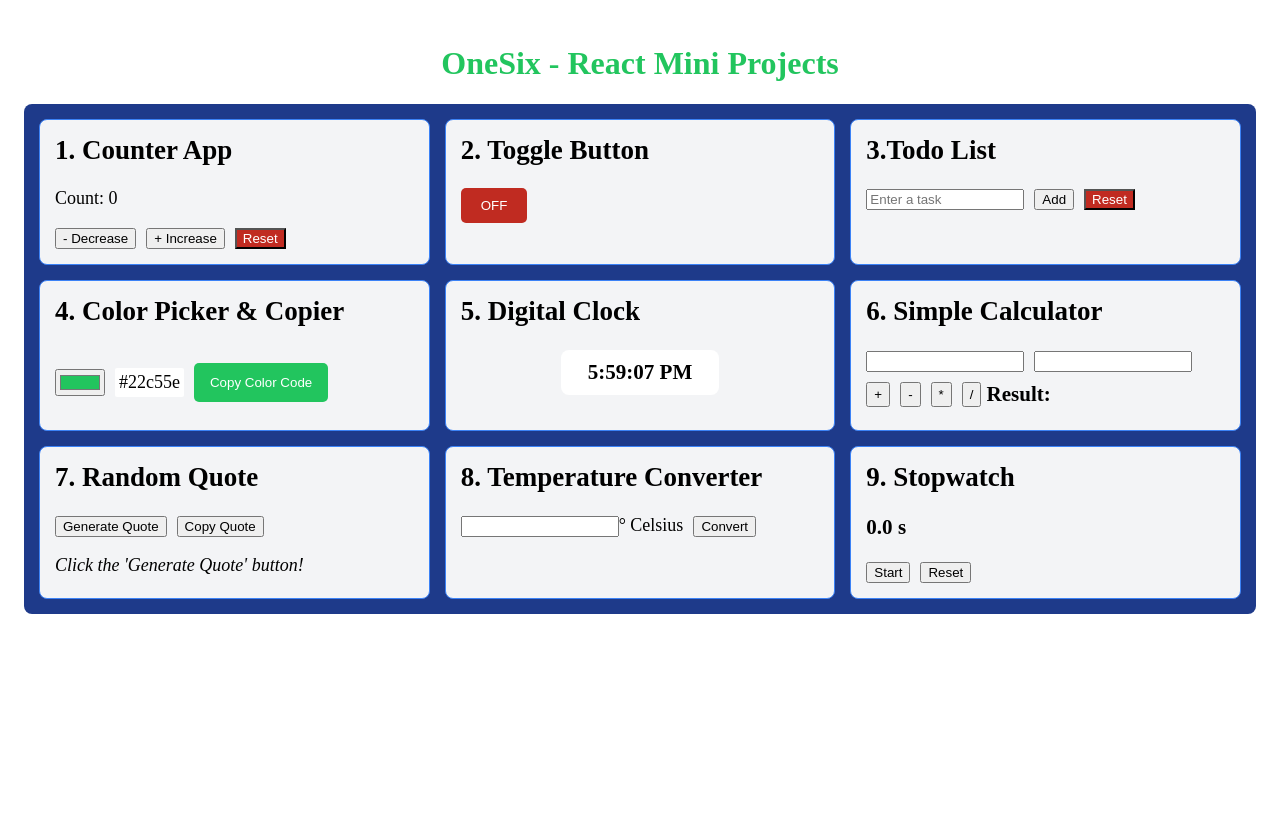
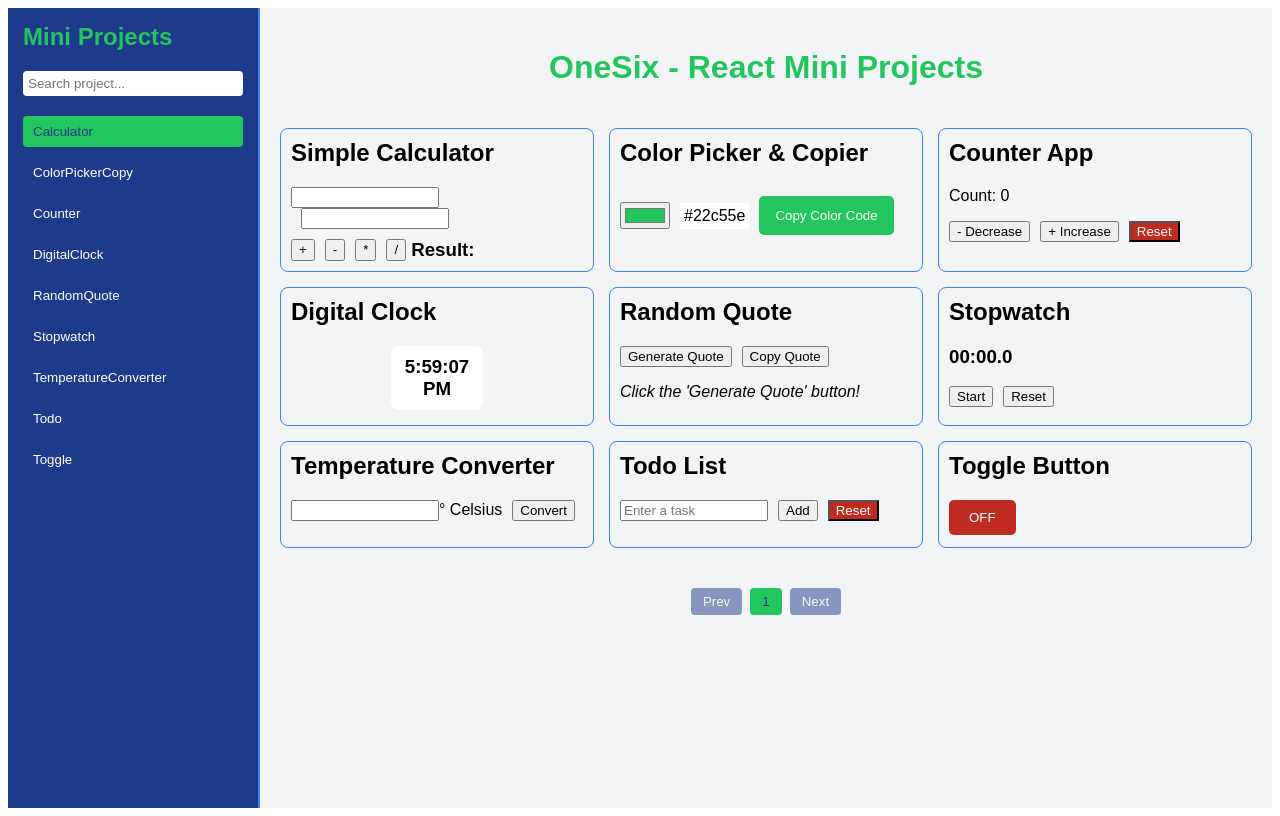
Before and after one commit to mmahmudul7/react-mini-projects, a React (Vite) app: page / in a window 1280 px wide. Built offline with nearby package versions, Linux system fonts and the light colour scheme.

Commit message:
UI update

```diff
--- a/src/App.css
+++ b/src/App.css
@@ -1,44 +1,139 @@
-#root {
-  max-width: 1280px;
-  padding: 1rem;
-  margin: auto;
+/* Layout */
+.app-container {
+  display: flex;
+  height: 100vh;
+  font-family: sans-serif;
 }
 
-.container {
-  display: grid;
-  grid-template-columns: 1fr 1fr 1fr;
-  gap: 15px;
+/* Sidebar */
+.sidebar {
+  width: 220px;
   background-color: #1e3a8a;
+  color: #ffffff;
   padding: 15px;
-  border-radius: 8px;
+  overflow-y: auto;
+  display: flex;
+  flex-direction: column;
+  gap: 10px;
+  border-right: 2px solid #3b82f6;
 }
 
-.container > div {
+.sidebar h2 {
+  margin: 0 0 10px 0;
+  color: #22c55e;
+}
+
+.sidebar input {
+  max-width: 220px;
+  padding: 5px;
+  border-radius: 4px;
+  border: none;
+  margin-bottom: 10px;
+}
+
+.sidebar button {
+  padding: 8px 10px;
+  background: transparent;
+  border: none;
+  text-align: left;
+  color: white;
+  cursor: pointer;
+  border-radius: 4px;
+  transition: background 0.2s;
+}
+
+.sidebar button:hover,
+.sidebar button.active {
+  background-color: #22c55e;
+  color: #1e3a8a;
+}
+
+/* Main content */
+.main-content {
+  flex: 1;
+  padding: 20px;
+  overflow-y: auto;
   background-color: #f3f4f6;
+  display: flex;
+  flex-direction: column;
+  gap: 20px;
+}
+
+/* Grid of projects */
+.projects-grid {
+  display: grid;
+  grid-template-columns: repeat(3, 1fr);
+  gap: 15px;
+}
+
+.project-card {
+  background-color: #f3f4f6;
+  padding: 10px;
+  border-radius: 8px;
   border: 1px solid #3b82f6;
-  padding: 15px;
-  font-size: 18px;
-  border-radius: 8px;
+}
+
+/* Pagination */
+.pagination {
+  display: flex;
+  justify-content: center;
+  gap: 8px;
+  margin: 20px 0;
+}
+
+.pagination button {
+  padding: 6px 12px;
+  border: none;
+  border-radius: 4px;
+  cursor: pointer;
+  background-color: #1e3a8a;
+  color: white;
+}
+
+.pagination button.active {
+  background-color: #22c55e;
+  color: #1e3a8a;
+}
+
+.pagination button:disabled {
+  opacity: 0.5;
+  cursor: not-allowed;
 }
 
 input {
-  max-width: 150px;
+  max-width: 140px;
 }
 
 h2 {
   margin-top: 0;
 }
 
-/* Tablet (max-width 900px) */
+/* Responsive */
 @media (max-width: 900px) {
-  .container {
-    grid-template-columns: 1fr 1fr;
+  .app-container {
+    flex-direction: column;
+  }
+  .projects-grid {
+    grid-template-columns: repeat(2, 1fr);
+  }
+  .sidebar {
+    width: 100%;
+    flex-direction: row;
+    flex-wrap: wrap;
+    border-right: none;
+    border-bottom: 2px solid #3b82f6;
+  }
+  .sidebar button {
+    flex: 1 1 150px;
+    margin: 2px;
   }
 }
 
-/* Mobile (max-width 600px) */
 @media (max-width: 600px) {
-  .container {
+  .projects-grid {
     grid-template-columns: 1fr;
   }
+  .sidebar button {
+    flex: 1 1 100%;
+  }
 }
--- a/src/App.jsx
+++ b/src/App.jsx
@@ -1,31 +1,115 @@
+import React, {useState, Suspense} from "react";
 import "./App.css";
-import Calculator from "./components/Calculator";
-import ColorPickerCopy from "./components/ColorPickerCopy";
-import Counter from "./components/Counter";
-import DigitalClock from "./components/DigitalClock";
-import RandomQuote from "./components/RandomQuote";
-import Stopwatch from "./components/Stopwatch";
-import TemperatureConverter from "./components/TemperatureConverter";
-import Todo from "./components/Todo";
-import Toggle from "./components/Toggle";
+
+// Dynamic import all components
+const files = import.meta.glob("./components/*.jsx");
+const projects = Object.entries(files).map(([path, comp]) => ({
+  name: path.replace("./components/", "").replace(".jsx", ""),
+  component: React.lazy(comp),
+}));
+
+const ITEMS_PER_PAGE = 9;
 
 function App() {
+  const [search, setSearch] = useState("");
+  const [currentPage, setCurrentPage] = useState(1);
+
+  // Last opened project from localStorage
+  const lastProjectName = localStorage.getItem("lastProject");
+
+  // Filter projects by search
+  let filteredProjects = projects.filter((p) =>
+    p.name.toLowerCase().includes(search.toLowerCase())
+  );
+
+  // If last project exists, move it to first position
+  if (lastProjectName) {
+    const index = filteredProjects.findIndex((p) => p.name === lastProjectName);
+    if (index > -1) {
+      const [last] = filteredProjects.splice(index, 1);
+      filteredProjects.unshift(last);
+    }
+  }
+
+  // Pagination
+  const totalPages = Math.ceil(filteredProjects.length / ITEMS_PER_PAGE);
+  const currentProjects = filteredProjects.slice(
+    (currentPage - 1) * ITEMS_PER_PAGE,
+    currentPage * ITEMS_PER_PAGE
+  );
+
+  const goToPage = (page) => {
+    if (page >= 1 && page <= totalPages) setCurrentPage(page);
+  };
+
   return (
-    <div>
-      <h1 style={{textAlign: "center", color: "#22c55e"}}>
-        OneSix - React Mini Projects
-      </h1>
-      <div class="container">
-        <Counter />
-        <Toggle />
-        <Todo />
-        <ColorPickerCopy />
-        <DigitalClock />
-        <Calculator />
-        <RandomQuote />
-        <TemperatureConverter />
-        <Stopwatch />
-      </div>
+    <div className="app-container">
+      {/* Sidebar */}
+      <aside className="sidebar">
+        <h2>Mini Projects</h2>
+        <input
+          type="text"
+          placeholder="Search project..."
+          value={search}
+          onChange={(e) => {
+            setSearch(e.target.value);
+            setCurrentPage(1);
+          }}
+        />
+        {filteredProjects.map((p, i) => (
+          <button
+            key={i}
+            className={p.name === currentProjects[0]?.name ? "active" : ""}
+            onClick={() => {
+              setCurrentPage(Math.ceil((i + 1) / ITEMS_PER_PAGE));
+              localStorage.setItem("lastProject", p.name); // Save last opened project
+            }}
+          >
+            {p.name}
+          </button>
+        ))}
+      </aside>
+
+      {/* Main content */}
+      <main className="main-content">
+        <h1 style={{color: "#22c55e", textAlign: "center"}}>
+          OneSix - React Mini Projects
+        </h1>
+        <div className="projects-grid">
+          <Suspense fallback={<div>Loading...</div>}>
+            {currentProjects.map((p) => (
+              <div key={p.name} className="project-card">
+                <p.component />
+              </div>
+            ))}
+          </Suspense>
+        </div>
+
+        {/* Pagination */}
+        <div className="pagination">
+          <button
+            onClick={() => goToPage(currentPage - 1)}
+            disabled={currentPage === 1}
+          >
+            Prev
+          </button>
+          {Array.from({length: totalPages}, (_, i) => (
+            <button
+              key={i + 1}
+              className={currentPage === i + 1 ? "active" : ""}
+              onClick={() => goToPage(i + 1)}
+            >
+              {i + 1}
+            </button>
+          ))}
+          <button
+            onClick={() => goToPage(currentPage + 1)}
+            disabled={currentPage === totalPages}
+          >
+            Next
+          </button>
+        </div>
+      </main>
     </div>
   );
 }
--- a/src/components/Calculator.jsx
+++ b/src/components/Calculator.jsx
@@ -31,7 +31,7 @@ const Calculator = () => {
 
   return (
     <div>
-      <h2>6. Simple Calculator</h2>
+      <h2>Simple Calculator</h2>
 
       <input
         type="number"
--- a/src/components/ColorPickerCopy.jsx
+++ b/src/components/ColorPickerCopy.jsx
@@ -17,7 +17,7 @@ const ColorPickerCopy = () => {
 
   return (
     <div>
-      <h2>4. Color Picker & Copier</h2>
+      <h2>Color Picker & Copier</h2>
 
       <div style={{display: "flex", alignItems: "center", gap: "10px"}}>
         <input type="color" value={color} onChange={handleChange} />
--- a/src/components/Counter.jsx
+++ b/src/components/Counter.jsx
@@ -5,7 +5,7 @@ const Counter = () => {
 
   return (
     <div>
-      <h2>1. Counter App</h2>
+      <h2>Counter App</h2>
       <p>Count: {count}</p>
       <button onClick={() => setCount(count - 1)}>- Decrease</button>
       <button
--- a/src/components/DigitalClock.jsx
+++ b/src/components/DigitalClock.jsx
@@ -13,7 +13,7 @@ const DigitalClock = () => {
 
   return (
     <div>
-      <h2>5. Digital Clock</h2>
+      <h2>Digital Clock</h2>
       <h3
         style={{
           textAlign: "center",
--- a/src/components/RandomQuote.jsx
+++ b/src/components/RandomQuote.jsx
@@ -32,7 +32,7 @@ const RandomQuote = () => {
 
   return (
     <div>
-      <h2>7. Random Quote</h2>
+      <h2>Random Quote</h2>
       <button onClick={generateQuote}>Generate Quote</button>
       <button onClick={handleCopy} style={{marginLeft: "10px"}}>
         Copy Quote
--- a/src/components/Stopwatch.jsx
+++ b/src/components/Stopwatch.jsx
@@ -24,14 +24,19 @@ const Stopwatch = () => {
   };
 
   const formatTime = (t) => {
-    const seconds = Math.floor(t / 10);
+    const minutes = Math.floor(t / 600);
+    const seconds = Math.floor((t % 600) / 10);
     const ms = t % 10;
-    return `${seconds}.${ms} s`;
+
+    const minStr = String(minutes).padStart(2, "0");
+    const secStr = String(seconds).padStart(2, "0");
+
+    return `${minStr}:${secStr}.${ms}`;
   };
 
   return (
     <div>
-      <h2>9. Stopwatch</h2>
+      <h2>Stopwatch</h2>
       <h3>{formatTime(time)}</h3>
       <button onClick={startStop} style={{marginRight: "10px"}}>
         {isRunning ? "Pause" : "Start"}
--- a/src/components/TemperatureConverter.jsx
+++ b/src/components/TemperatureConverter.jsx
@@ -12,7 +12,7 @@ const TemperatureConverter = () => {
 
   return (
     <div>
-      <h2>8. Temperature Converter</h2>
+      <h2>Temperature Converter</h2>
       <input
         type="number"
         value={celsius}
--- a/src/components/Todo.jsx
+++ b/src/components/Todo.jsx
@@ -18,7 +18,7 @@ const Todo = () => {
 
   return (
     <div>
-      <h2>3.Todo List</h2>
+      <h2>Todo List</h2>
       <input
         type="text"
         value={task}
--- a/src/components/Toggle.jsx
+++ b/src/components/Toggle.jsx
@@ -9,7 +9,7 @@ const Toggle = () => {
 
   return (
     <div>
-      <h2>2. Toggle Button</h2>
+      <h2>Toggle Button</h2>
 
       <button
         onClick={() => setIsOn(!isOn)}
```
